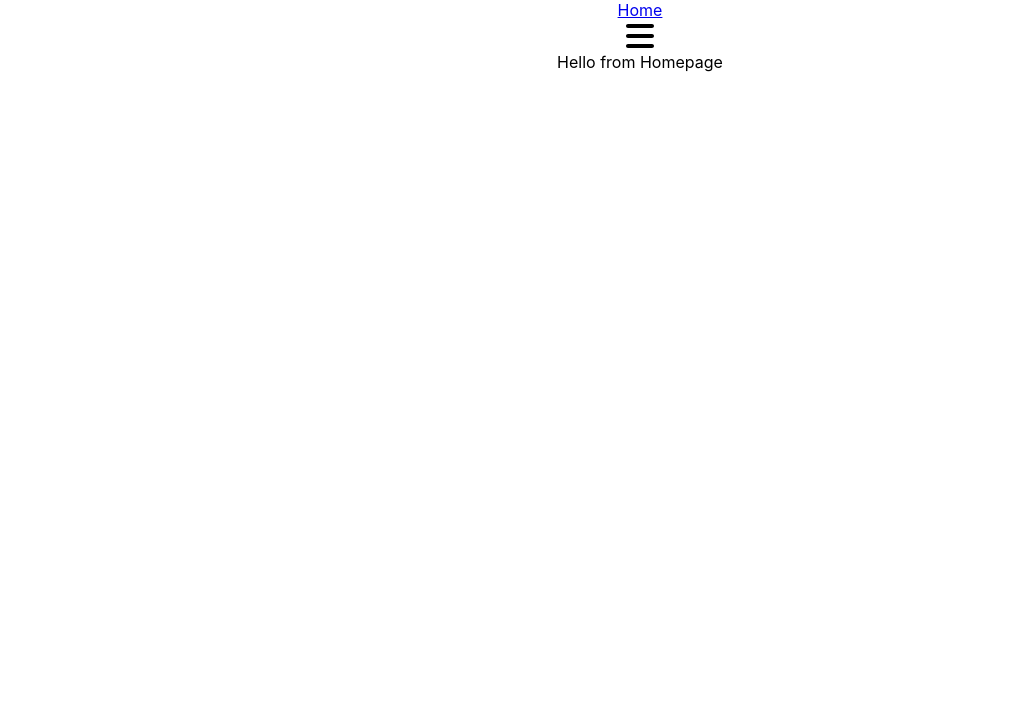
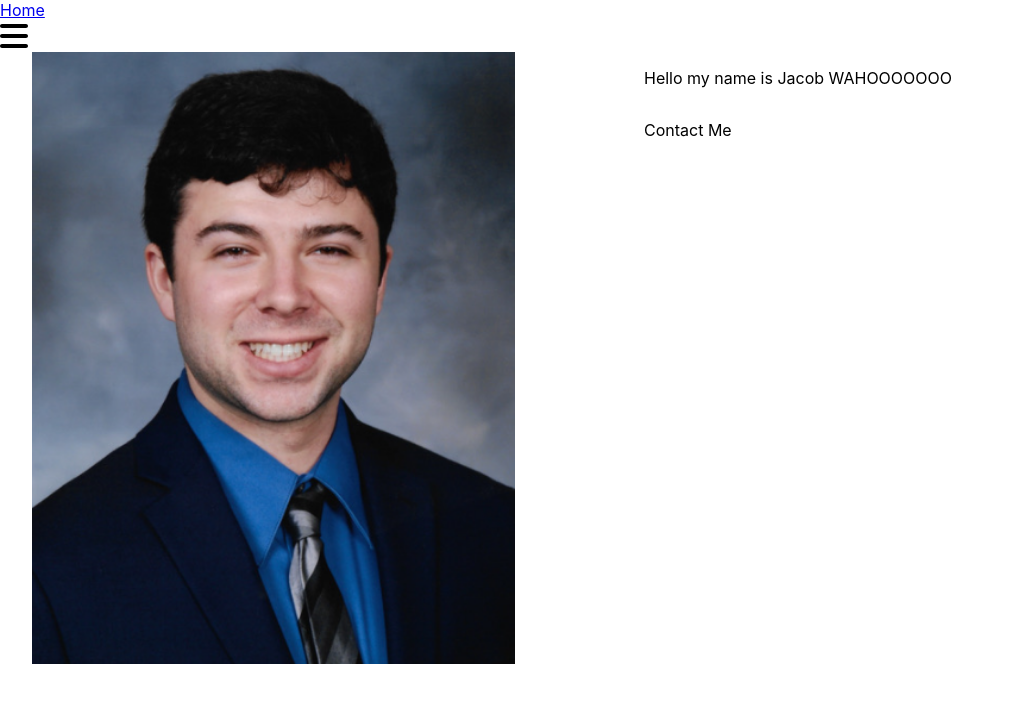
Before and after one commit to PrinceFluffHK/jlevy, a React (Create React App) app: page /#/ in a window 1280 px wide. Shown: the top 702 px of the page, without its empty margins (0-1014 px from the left). Built offline with nearby package versions, Linux system fonts and the light colour scheme.

Commit message:
setup basic structure

```diff
--- a/src/App.js
+++ b/src/App.js
@@ -11,7 +11,7 @@ function App() {
     })
 
     return (
-        <div className="App">
+        <div className="">
             <HashRouter>
                 <TopBar/>
                 <Routes>
--- a/src/components/Homepage.js
+++ b/src/components/Homepage.js
@@ -1,11 +1,27 @@
-import React from 'react';
+import React from "react";
+import headshot from "../images/pic1.png";
+import { Grid } from "@mui/material";
 
 const Homepage = (props) => {
     return (
-        <div>
-            Hello from Homepage
+        <div className="margins-mobile">
+            <Grid container spacing={1}>
+                <Grid item xs={12} md={6}>
+                    <img
+                        className="headshot"
+                        src={headshot}
+                        alt="Headshot of Jacob Levy smiling"
+                    />
+                </Grid>
+                <Grid item xs={12} md={6}>
+                    <div id="bioAndLinks" className="flex column">
+                        <p>Hello my name is Jacob WAHOOOOOOO</p>
+                        <p>Contact Me</p>
+                    </div>
+                </Grid>
+            </Grid>
         </div>
-    )
-}
+    );
+};
 
-export default Homepage
+export default Homepage;
--- a/src/scss/App.scss
+++ b/src/scss/App.scss
@@ -28,14 +28,15 @@
   color: #61dafb;
 }
 
-@keyframes App-logo-spin {
-  from {
-    transform: rotate(0deg);
-  }
-  to {
-    transform: rotate(360deg);
-  }
-}
+// @keyframes App-logo-spin {
+//   from {
+//     transform: rotate(0deg);
+//   }
+//   to {
+//     transform: rotate(360deg);
+//   }
+// }
 
 @import "./shared";
 @import "./topBar";
+@import "./homePage";
--- /dev/null
+++ b/src/scss/_homePage.scss
@@ -0,0 +1,4 @@
+.headshot{
+    width: 80%;
+    height: auto;
+}
--- a/src/scss/_shared.scss
+++ b/src/scss/_shared.scss
@@ -0,0 +1,46 @@
+.margins {
+    &-mobile {
+        margin: 0rem 2rem 0rem 2rem;
+    }
+}
+
+.flex {
+    display: flex;
+}
+
+.align-center {
+    @extend .flex;
+    align-items: center;
+}
+.align-end {
+    @extend .flex;
+    align-items: end;
+}
+.align-start {
+    @extend .flex;
+    align-items: start;
+}
+.justify-center {
+    @extend .flex;
+    justify-content: center;
+}
+.justify-right {
+    @extend .flex;
+    justify-content: right;
+}
+.justify-left {
+    @extend .flex;
+    justify-content: left;
+}
+.justify-around {
+    @extend .flex;
+    justify-content: space-around;
+}
+.justify-between {
+    @extend .flex;
+    justify-content: space-between;
+}
+.column {
+    @extend .flex;
+    flex-direction: column;
+}
```
